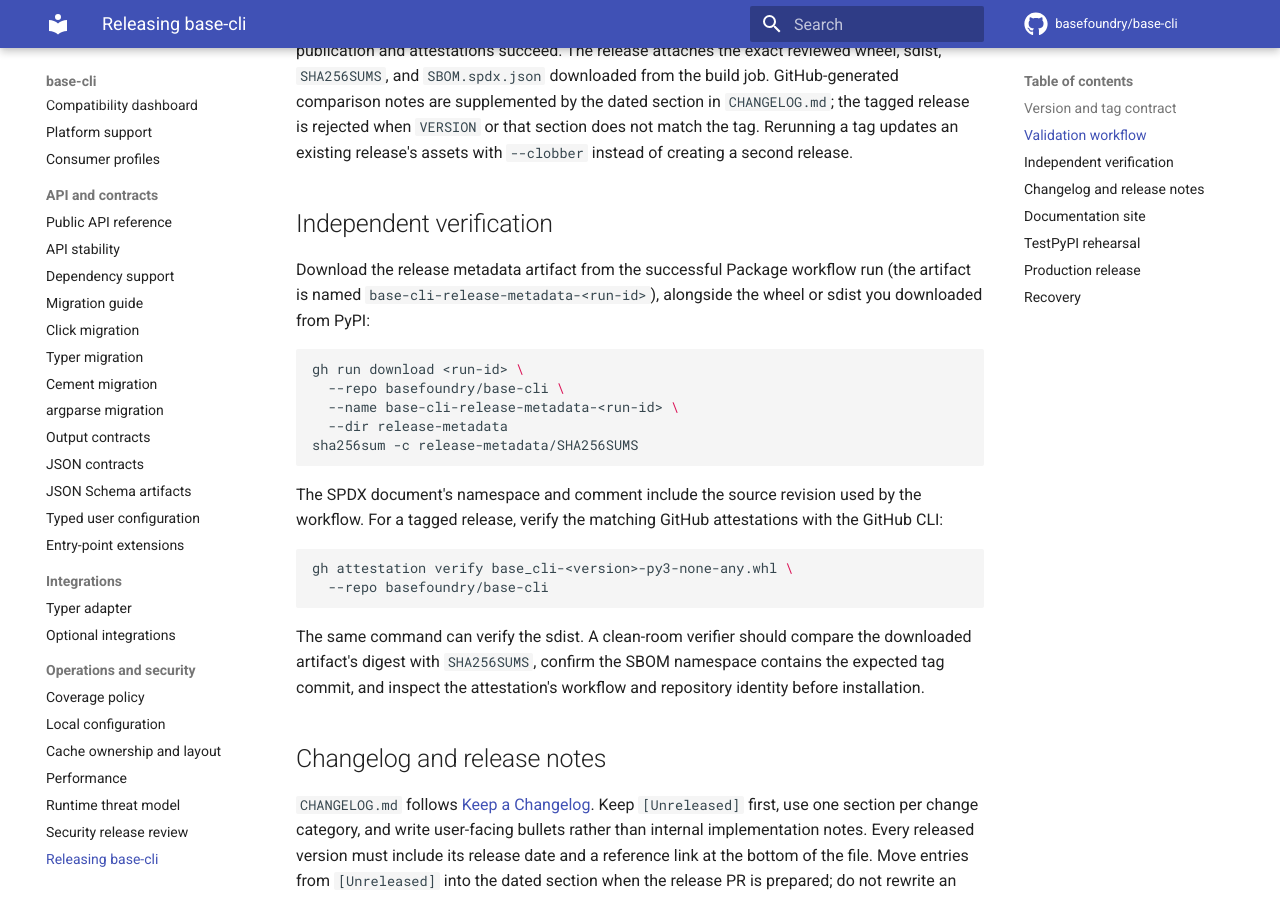
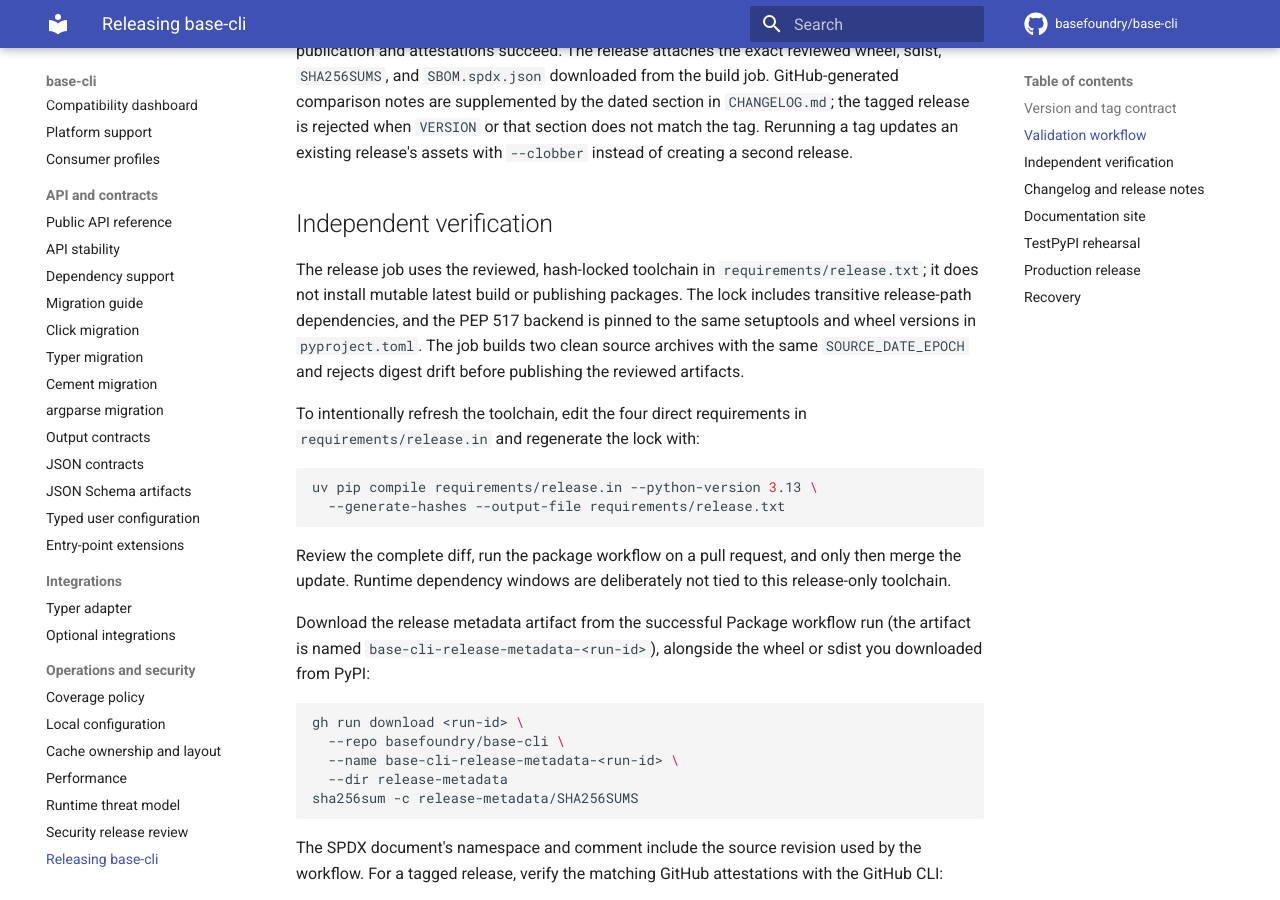
Before and after one commit to basefoundry/base-cli, an MkDocs documentation site: the page built from docs/releasing.md, in a window 1280 px wide and 900 px high, scrolled down 935 px. Built offline with MkDocs 1.6.1 and Material for MkDocs 9.7.7, drawn with Linux system fonts in a browser that asks for light colours; comment, search, counter and statistics services are not loaded.

Commit message:
ci: pin and verify release build toolchain
Closes #278

Adds a hash-locked release-only build/publish toolchain, pins the PEP
517 backend, builds two clean source archives, normalizes sdist gzip
metadata, and rejects artifact digest drift before the reviewed
artifacts are published. Documents the intentional refresh workflow.

````diff
--- a/docs/releasing.md
+++ b/docs/releasing.md
@@ -44,6 +44,26 @@
 release's assets with `--clobber` instead of creating a second release.
 
 ## Independent verification
+
+The release job uses the reviewed, hash-locked toolchain in
+`requirements/release.txt`; it does not install mutable latest build or
+publishing packages. The lock includes transitive release-path dependencies,
+and the PEP 517 backend is pinned to the same setuptools and wheel versions in
+`pyproject.toml`. The job builds two clean source archives with the same
+`SOURCE_DATE_EPOCH` and rejects digest drift before publishing the reviewed
+artifacts.
+
+To intentionally refresh the toolchain, edit the four direct requirements in
+`requirements/release.in` and regenerate the lock with:
+
+```bash
+uv pip compile requirements/release.in --python-version 3.13 \
+  --generate-hashes --output-file requirements/release.txt
+```
+
+Review the complete diff, run the package workflow on a pull request, and only
+then merge the update. Runtime dependency windows are deliberately not tied to
+this release-only toolchain.
 
 Download the release metadata artifact from the successful Package workflow
 run (the artifact is named `base-cli-release-metadata-<run-id>`), alongside
--- a/pyproject.toml
+++ b/pyproject.toml
@@ -1,7 +1,7 @@
 [build-system]
 # Keep the generated core metadata at 2.3 until the pinned publisher action's
 # bundled twine/pkginfo stack accepts Metadata-Version 2.4.
-requires = ["setuptools>=68,<77"]
+requires = ["setuptools==75.1.0", "wheel==0.44.0"]
 build-backend = "setuptools.build_meta"
 
 [project]
````
Also changed, not shown: 3 other files.
